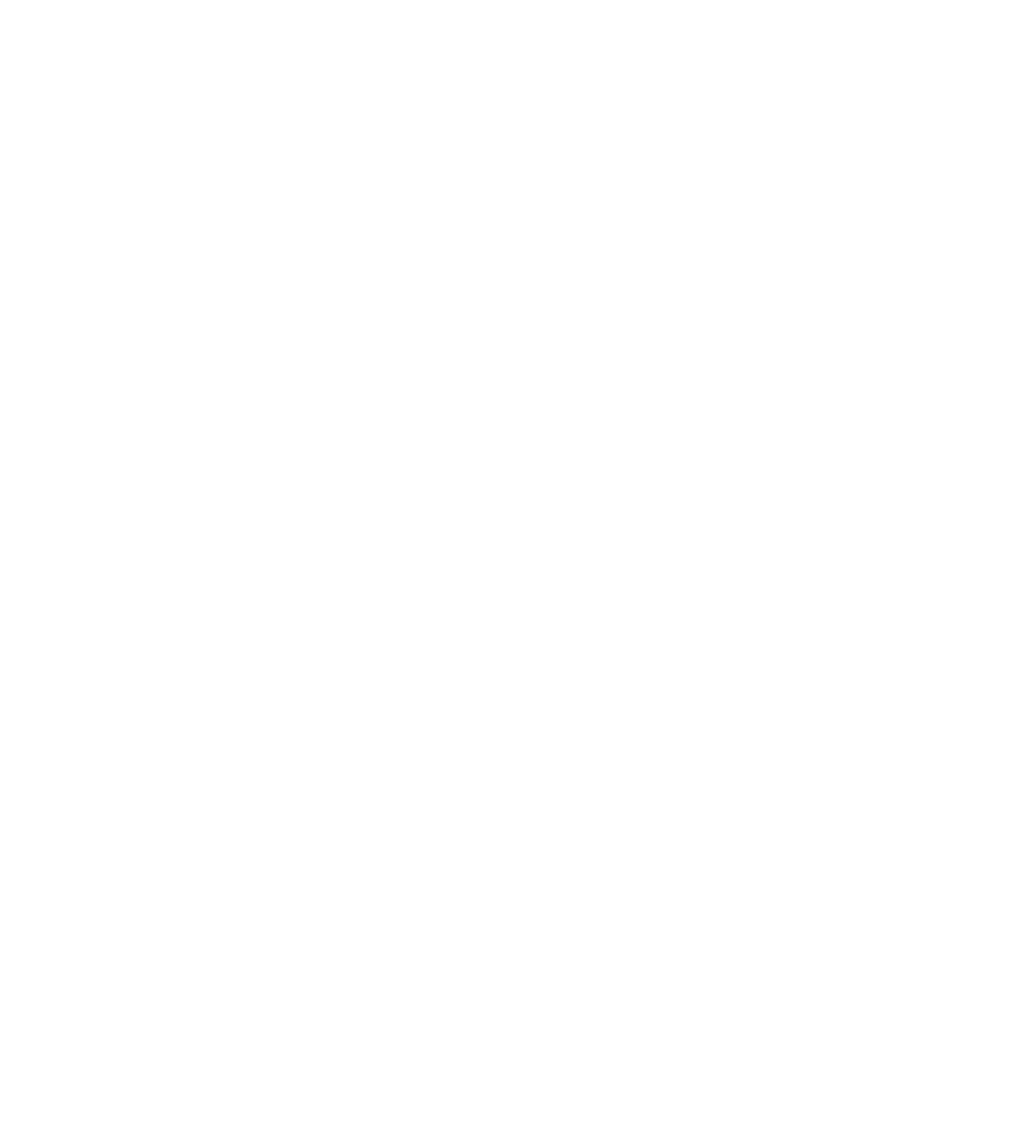
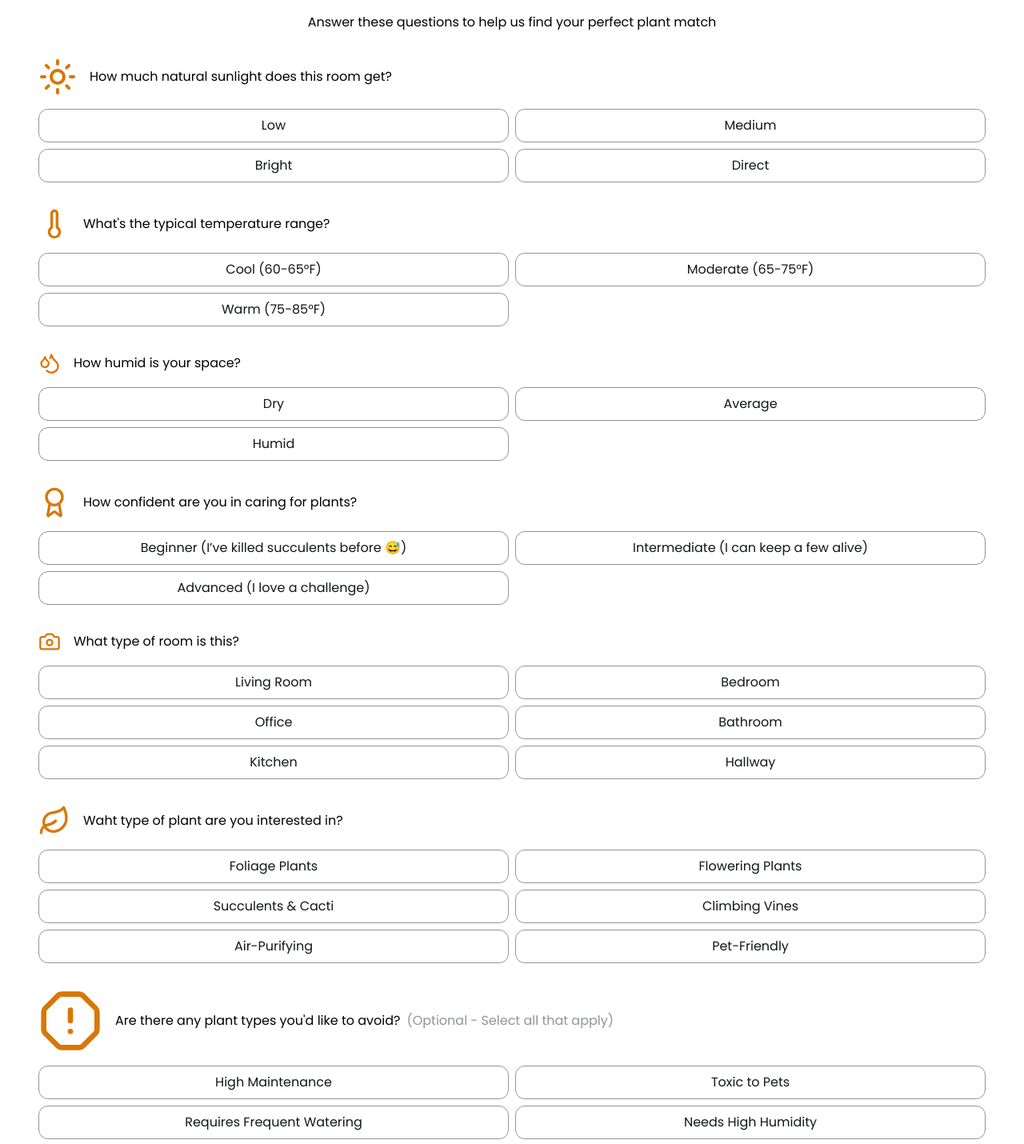
Before and after one commit to YNhuLe/Flower_Love, a React (Vite) app: page /products/quiz in a window 1280 px wide. Shown: the part 420-1850 px from the top of the page at 80% size. Before the commit the page ends 800 px from the top, so only its background shows below. Built offline with nearby package versions, Linux system fonts and the light colour scheme; no server answers.

Commit message:
add quiz form to the quiz plant

```diff
--- a/src/pages/PlantQuizPage.tsx
+++ b/src/pages/PlantQuizPage.tsx
@@ -3,14 +3,15 @@ import {
   Droplets,
   Sun,
   Thermometer,
-    Wind,
+  Wind,Award,
   Sparkles,
-    Camera, Brain, Image, CheckCircle, ArrowLeft, XCircle
+  Camera, Brain, Image, CheckCircle, ArrowLeft, XCircle,
+  Leaf,AlertOctagon
 } from 'lucide-react';
 import { useState } from 'react';
-import { AnimatePresence } from 'framer-motion';
+import { AnimatePresence, motion } from 'framer-motion';
 
-import { RoomConditions ,PlantRecommendation} from '../types/types';
+import { RoomConditions, PlantRecommendation } from '../types/types';
 
 function PlantQuizPage() {
   const [step, setStep] = useState<'questionnaire' | 'analyzing' | 'results'>('questionnaire');
@@ -28,7 +29,7 @@ function PlantQuizPage() {
   //top 3 recommended plants
   const [recommendations, setRecommendations] = useState<PlantRecommendation[]>([]);
   //the most recommended plant
-  const [selectedPlant, setSelectedPlant ] = useState<PlantRecommendation | null>(null);
+  const [selectedPlant, setSelectedPlant] = useState<PlantRecommendation | null>(null);
   return (
     <section>
       <div className=" p-4 flex flex-col items-center">
@@ -57,7 +58,231 @@ function PlantQuizPage() {
 
       {/* form for the recommendations from AI */}
       <AnimatePresence mode='wait'>
+        {
+          step === 'questionnaire' &&
+          <motion.div
+            key="questionnaire"
+            initial={{ opacity: 0, y: 20 }}
+            animate={{ opacity: 1, y: 0 }}
+            exit={{ opacity: 0, y: -20 }}
+            className="bg-white rounded-2xl shadow-lg p-8 md:p-12"
+          >
+            <h2 className='text-center mb-4'>Tell Us About Your Room</h2>
+            <p className='text-center  mb-8'>Answer these questions to help us find your perfect plant match</p>
 
+
+
+            <div>
+              {/* Sunlight section */}
+
+              <label className='flex gap-2 items-center'>
+                <Sun className="w-[3rem] h-[3rem] mr-2 text-amber-600" />
+                How much natural sunlight does this room get?
+
+              </label>
+              <div className='grid grid-cols-2 gap-2 mt-4'>
+
+                {
+                  ['Low', 'Medium', 'Bright', 'Direct'].map((option) => (
+
+                    <button
+                      key={option}
+                      onClick={() => setConditions({ ...conditions, light: option })}
+                      className={`p-2 rounded-xl border transition-all ${conditions.light === option
+                        ? 'border border-amber-800 bg-amber-50 text-amber-600'
+                        : 'border-text-muted hover:border-amber-600 text-text-primary'
+                        }`}
+                    >{option}</button>
+                  )
+
+                  )
+
+
+
+                }
+              </div>
+
+
+ {/* Temp range section  */}
+
+              <label className='flex gap-2 items-center mt-8'>
+                <Thermometer className="w-[2.5rem] h-[2.5rem] mr-2 text-amber-600" />
+               What's the typical temperature range?
+
+              </label>
+              <div className='grid grid-cols-2 gap-2 mt-4'>
+
+                {
+                  ['Cool (60-65°F)', 'Moderate (65-75°F)', 'Warm (75-85°F)'].map((option) => (
+
+                    <button
+                      key={option}
+                      onClick={() => setConditions({ ...conditions, light: option })}
+                      className={`p-2 rounded-xl border transition-all ${conditions.light === option
+                        ? 'border border-amber-800 bg-amber-50 text-amber-600'
+                        : 'border-text-muted hover:border-amber-600 text-text-primary'
+                        }`}
+                    >{option}</button>
+                  )
+
+                  )
+
+
+
+                }
+              </div>
+
+
+              {/* humidity Preference section  */}
+
+              <label className='flex gap-2 items-center mt-8'>
+                <Droplets className="w-7 h-7 mr-2 text-amber-600" />
+               How humid is your space?
+
+              </label>
+              <div className='grid grid-cols-2 gap-2 mt-4'>
+
+                {
+                  ['Dry', 'Average', 'Humid'].map((option) => (
+
+                    <button
+                      key={option}
+                      onClick={() => setConditions({ ...conditions, light: option })}
+                      className={`p-2 rounded-xl border transition-all ${conditions.light === option
+                        ? 'border border-amber-800 bg-amber-50 text-amber-600'
+                        : 'border-text-muted hover:border-amber-600 text-text-primary'
+                        }`}
+                    >{option}</button>
+                  )
+
+                  )
+
+
+
+                }
+              </div>
+
+
+              {/* Planting level section  */}
+
+              <label className='flex gap-2 items-center mt-8'>
+                <Award className="w-10 h-10 mr-2 text-amber-600" />
+               How confident are you in caring for plants?
+
+              </label>
+              <div className='grid grid-cols-2 gap-2 mt-4'>
+
+                {
+                  ['Beginner (I’ve killed succulents before 😅)',
+                    'Intermediate (I can keep a few alive)', 'Advanced (I love a challenge)'].map((option) => (
+
+                    <button
+                      key={option}
+                      onClick={() => setConditions({ ...conditions, light: option })}
+                      className={`p-2 rounded-xl border transition-all ${conditions.light === option
+                        ? 'border border-amber-800 bg-amber-50 text-amber-600'
+                        : 'border-text-muted hover:border-amber-600 text-text-primary'
+                        }`}
+                    >{option}</button>
+                  )
+
+                  )
+
+
+
+                }
+              </div>
+
+              {/* Room type section  */}
+
+              <label className='flex gap-2 items-center mt-8'>
+                <Camera className="w-7 h-7 mr-2 text-amber-600" />
+              What type of room is this?
+
+              </label>
+              <div className='grid grid-cols-2 gap-2 mt-4'>
+
+                {
+                  ['Living Room', 'Bedroom', 'Office', 'Bathroom', 'Kitchen', 'Hallway'].map((option) => (
+
+                    <button
+                      key={option}
+                      onClick={() => setConditions({ ...conditions, light: option })}
+                      className={`p-2 rounded-xl border transition-all ${conditions.light === option
+                        ? 'border border-amber-800 bg-amber-50 text-amber-600'
+                        : 'border-text-muted hover:border-amber-600 text-text-primary'
+                        }`}
+                    >{option}</button>
+                  )
+
+                  )
+
+
+
+                }
+              </div>
+
+                 {/* plant interest section  */}
+
+              <label className='flex gap-2 items-center mt-8'>
+                <Leaf className="w-10 h-10 mr-2 text-amber-600" />
+              Waht type of plant are you interested in?
+
+              </label>
+              <div className='grid grid-cols-2 gap-2 mt-4'>
+
+                {
+                  ['Foliage Plants', 'Flowering Plants', 'Succulents & Cacti', 'Climbing Vines', 'Air-Purifying', 'Pet-Friendly'].map((option) => (
+
+                    <button
+                      key={option}
+                      onClick={() => setConditions({ ...conditions, light: option })}
+                      className={`p-2 rounded-xl border transition-all ${conditions.light === option
+                        ? 'border border-amber-800 bg-amber-50 text-amber-600'
+                        : 'border-text-muted hover:border-amber-600 text-text-primary'
+                        }`}
+                    >{option}</button>
+                  )
+
+                  )
+
+
+
+                }
+              </div>
+
+                 {/* Avoid plant section  */}
+
+              <label className='flex gap-2 items-center mt-8'>
+                <AlertOctagon className="w-[5rem] h-[5rem] mr-2 text-amber-600" />
+        Are there any plant types you'd like to avoid?
+<p className='text-text-muted'>(Optional - Select all that apply)</p>
+              </label>
+              <div className='grid grid-cols-2 gap-2 mt-4'>
+
+                {
+                  ['High Maintenance', 'Toxic to Pets', 'Requires Frequent Watering', 'Needs High Humidity', 'Large/Bulky Plants', 'Prone to Pests'].map((option) => (
+
+                    <button
+                      key={option}
+                      onClick={() => setConditions({ ...conditions, light: option })}
+                      className={`p-2 rounded-xl border transition-all ${conditions.light === option
+                        ? 'border border-amber-800 bg-amber-50 text-amber-600'
+                        : 'border-text-muted hover:border-amber-600 text-text-primary'
+                        }`}
+                    >{option}</button>
+                  )
+
+                  )
+
+
+
+                }
+              </div>
+            </div>
+
+          </motion.div>
+        }
 
       </AnimatePresence>
     </section>
```
Lines whose indentation alone changed are shown as unchanged.
